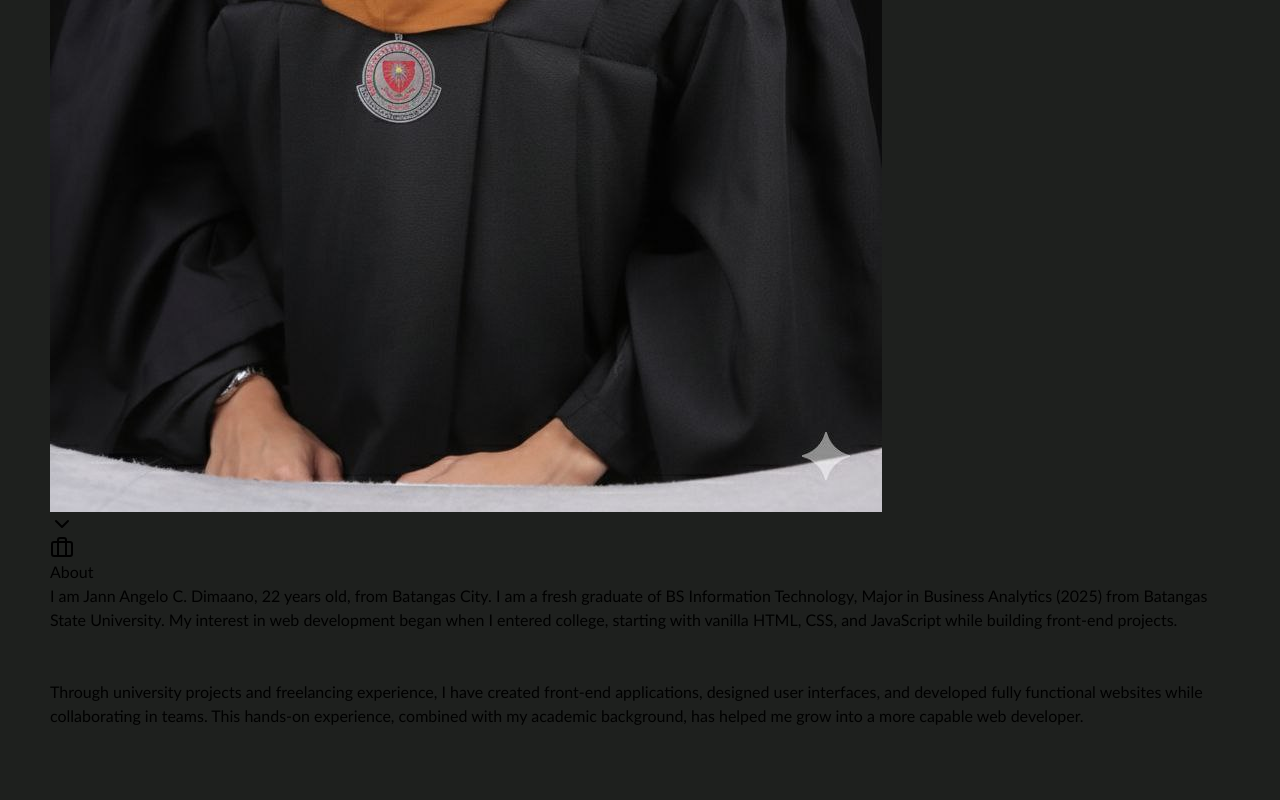
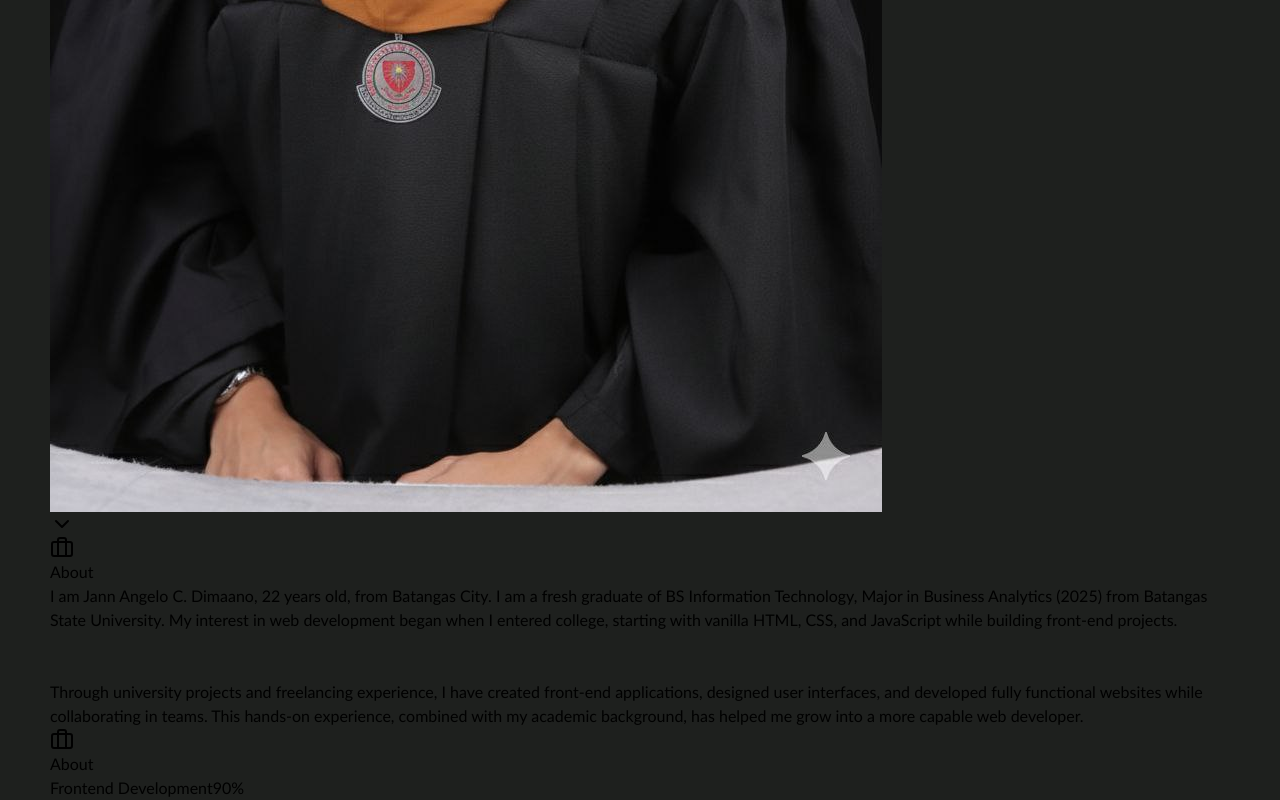
Before and after one commit to codewithjelo/Jelo_Portfolio, a React (Vite) app in the folder jelo-portfolio/: page / in a window 1280 px wide. Shown: the part 1138-1938 px from the top of the page. Before the commit the page ends 1866 px from the top, so only its background shows below. Built offline with nearby package versions, Linux system fonts and the light colour scheme.

Commit message:
Import and call certificate card

```diff
--- a/jelo-portfolio/src/components/sections/About.jsx
+++ b/jelo-portfolio/src/components/sections/About.jsx
@@ -1,4 +1,5 @@
 import AboutCard from "../ui/AboutCard";
+import CertificateCard from "../ui/CertificateCard";
 
 const About = () => {
   return (
@@ -11,6 +12,7 @@ const About = () => {
           <AboutCard />
 
           {/* Right Column - Skills & Stats */}
+          <CertificateCard />
 
         </div>
       </div>
```
